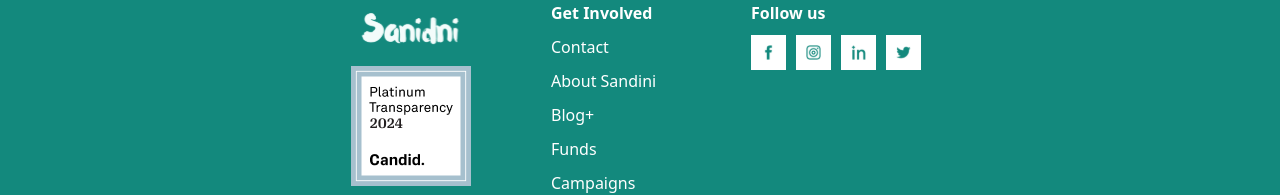
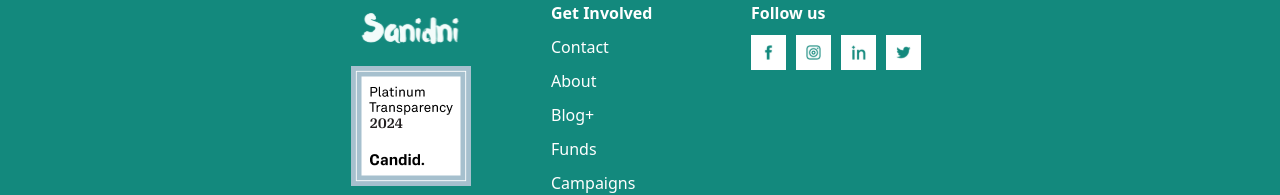
Before and after one commit to castielew/SeniorProject, a React (Vite) app: page / in a window 1280 px wide. Shown: the part 1217-1412 px from the top of the page. Built offline with nearby package versions, Linux system fonts and the light colour scheme.

Commit message:
i linked about page to the navbar

```diff
--- a/src/Components/About3.jsx
+++ b/src/Components/About3.jsx
@@ -20,7 +20,7 @@ function About3() {
             </p>
           </div>
 
-          <div className="part1 col-lg-4 text-center ">
+          <div className="part1 col-lg-4 text-center">
             <img src={about3} alt="" srcset="" />
             <h5> Analytics And Feedback</h5>
             <p>
--- a/src/Components/Footer.jsx
+++ b/src/Components/Footer.jsx
@@ -29,7 +29,7 @@ function Footer() {
           <ul className="footer-links">
             <li id="Get_In">Get Involved</li>
             <li><Link to="/contact">Contact</Link></li>
-            <li><Link to="/about">About Sandini</Link></li>
+            <li><Link to="/about">About</Link></li>
             <li><Link to="/blogs">Blog+</Link></li>
             <li><Link to="/funds">Funds</Link></li>
             <li><Link to="/campaigns">Campaigns</Link></li>
--- a/src/Components/NavBar.jsx
+++ b/src/Components/NavBar.jsx
@@ -30,7 +30,7 @@ function NavBar() {
         <div className="pages d-flex mt-3">
           <ul className="d-flex nav-links align-items-center">
             <li><Link to="/" className="nav-item">Home</Link></li>
-            <li><Link className="nav-item">About</Link></li>
+            <li><Link to ="/about" className="nav-item">About</Link></li>
             <li><Link className="nav-item">Campaigns</Link></li>
             <li><Link className="nav-item">Blogs</Link></li>
             <li><Link className="nav-item">Funds</Link></li>
@@ -56,7 +56,7 @@ function NavBar() {
               <a href="#"><svg xmlns="http://www.w3.org/2000/svg" height="35px" viewBox="0 -960 960 960" width="35px" fill="#13897d"><path d="m256-200-56-56 224-224-224-224 56-56 224 224 224-224 56 56-224 224 224 224-56 56-224-224-224 224Z" /></svg></a>
             </li>
             <li><Link to="/" className="nav-item">Home</Link></li>
-            <li><Link className="nav-item">About</Link></li>
+            <li><Link to ="/about" className="nav-item">About</Link></li>
             <li><Link className="nav-item">Campaigns</Link></li>
             <li><Link className="nav-item">Blogs</Link></li>
             <li><Link className="nav-item">Funds</Link></li>
```
